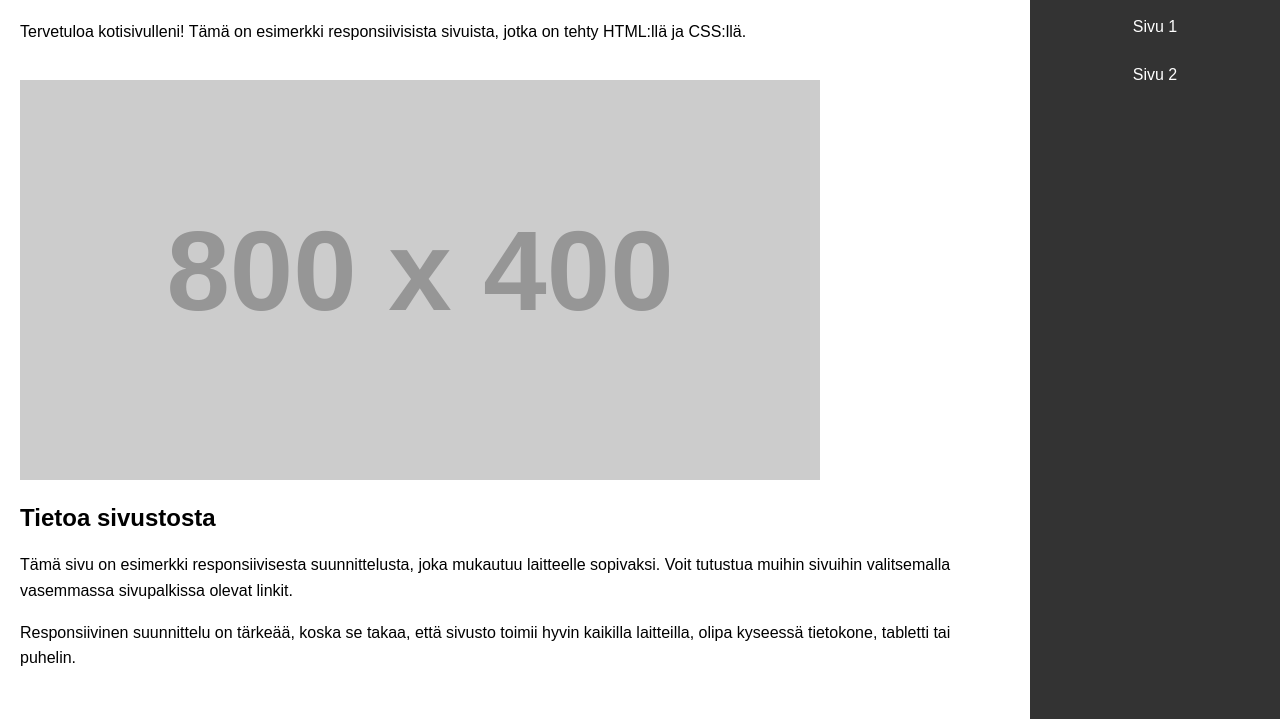
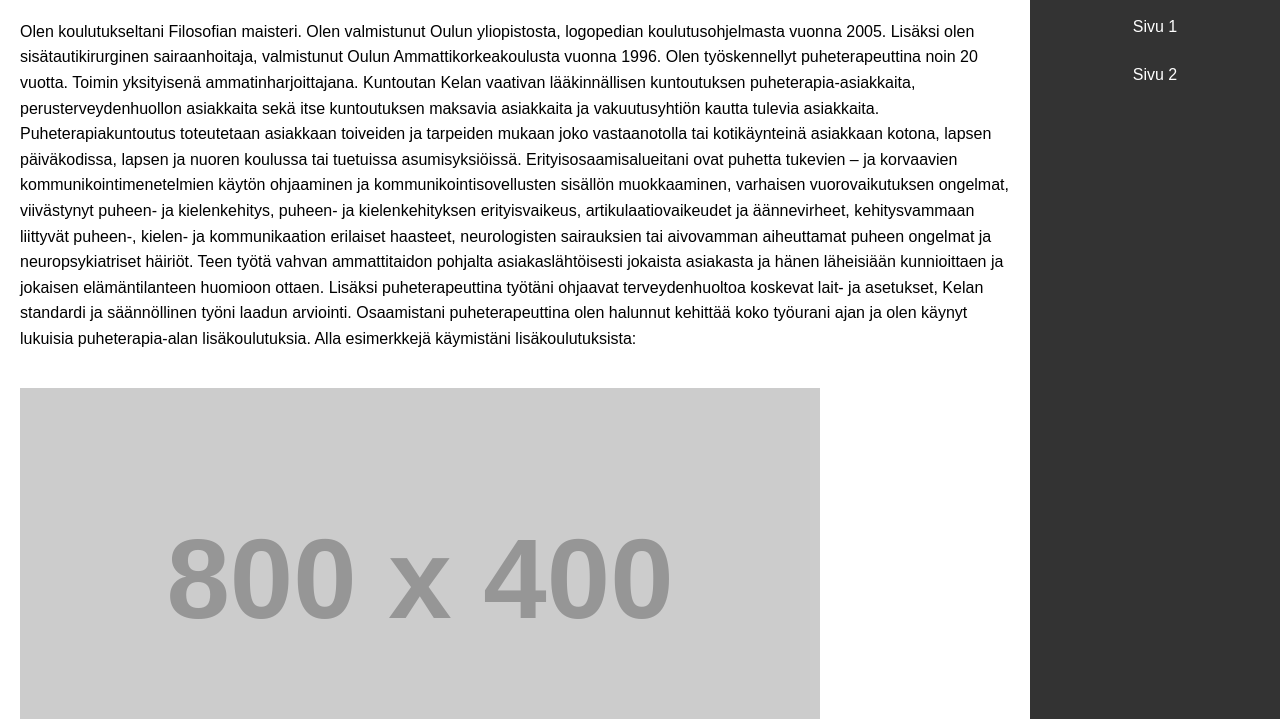
Before and after one commit to KaisaPent/Testisivut, a plain HTML site: page index.html in a window 1280 px wide. Shown: the part 81-800 px from the top of the page. Drawn offline with Linux system fonts and the light colour scheme; placeholder pictures from the web are drawn by us.

Commit message:
Update index.html

```diff
--- a/index.html
+++ b/index.html
@@ -17,9 +17,35 @@
         </nav>
 
         <div class="content">
+
             <h1>Kotisivu</h1>
-            <p>Tervetuloa kotisivulleni! Tämä on esimerkki responsiivisista sivuista, jotka on tehty HTML:llä ja CSS:llä.</p>
-            <img src="https://via.placeholder.com/800x400" alt="Esimerkkikuva" class="hero-image">
+
+            <p>Olen koulutukseltani Filosofian maisteri. Olen valmistunut Oulun yliopistosta, logopedian
+                koulutusohjelmasta vuonna 2005. Lisäksi olen sisätautikirurginen sairaanhoitaja,
+                valmistunut Oulun Ammattikorkeakoulusta vuonna 1996. Olen työskennellyt
+                puheterapeuttina noin 20 vuotta. Toimin yksityisenä ammatinharjoittajana.
+
+                Kuntoutan Kelan vaativan lääkinnällisen kuntoutuksen puheterapia-asiakkaita,
+                perusterveydenhuollon asiakkaita sekä itse kuntoutuksen maksavia asiakkaita ja
+                vakuutusyhtiön kautta tulevia asiakkaita. Puheterapiakuntoutus toteutetaan asiakkaan
+                toiveiden ja tarpeiden mukaan joko vastaanotolla tai kotikäynteinä asiakkaan kotona,
+                lapsen päiväkodissa, lapsen ja nuoren koulussa tai tuetuissa asumisyksiöissä.
+
+                Erityisosaamisalueitani ovat puhetta tukevien – ja korvaavien kommunikointimenetelmien
+                käytön ohjaaminen ja kommunikointisovellusten sisällön muokkaaminen, varhaisen
+                vuorovaikutuksen ongelmat, viivästynyt puheen- ja kielenkehitys, puheen- ja
+                kielenkehityksen erityisvaikeus, artikulaatiovaikeudet ja äännevirheet, kehitysvammaan
+                liittyvät puheen-, kielen- ja kommunikaation erilaiset haasteet, neurologisten sairauksien
+                tai aivovamman aiheuttamat puheen ongelmat ja neuropsykiatriset häiriöt.
+
+                Teen työtä vahvan ammattitaidon pohjalta asiakaslähtöisesti jokaista asiakasta ja hänen
+                läheisiään kunnioittaen ja jokaisen elämäntilanteen huomioon ottaen. Lisäksi
+                puheterapeuttina työtäni ohjaavat terveydenhuoltoa koskevat lait- ja asetukset, Kelan
+                standardi ja säännöllinen työni laadun arviointi. Osaamistani puheterapeuttina olen
+                halunnut kehittää koko työurani ajan ja olen käynyt lukuisia puheterapia-alan
+                lisäkoulutuksia. Alla esimerkkejä käymistäni lisäkoulutuksista:</p>
+
+                <img src="https://via.placeholder.com/800x400" alt="Esimerkkikuva" class="hero-image">
 
             <h2>Tietoa sivustosta</h2>
             <p>Tämä sivu on esimerkki responsiivisesta suunnittelusta, joka mukautuu laitteelle sopivaksi. Voit tutustua muihin sivuihin valitsemalla vasemmassa sivupalkissa olevat linkit.</p>
```
